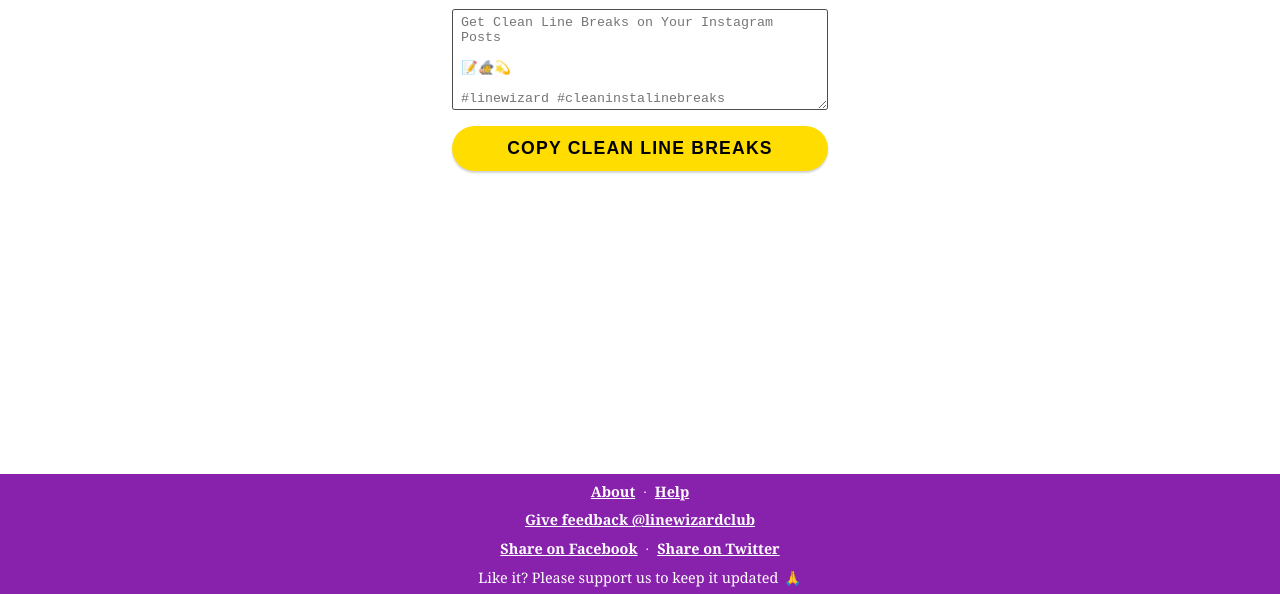
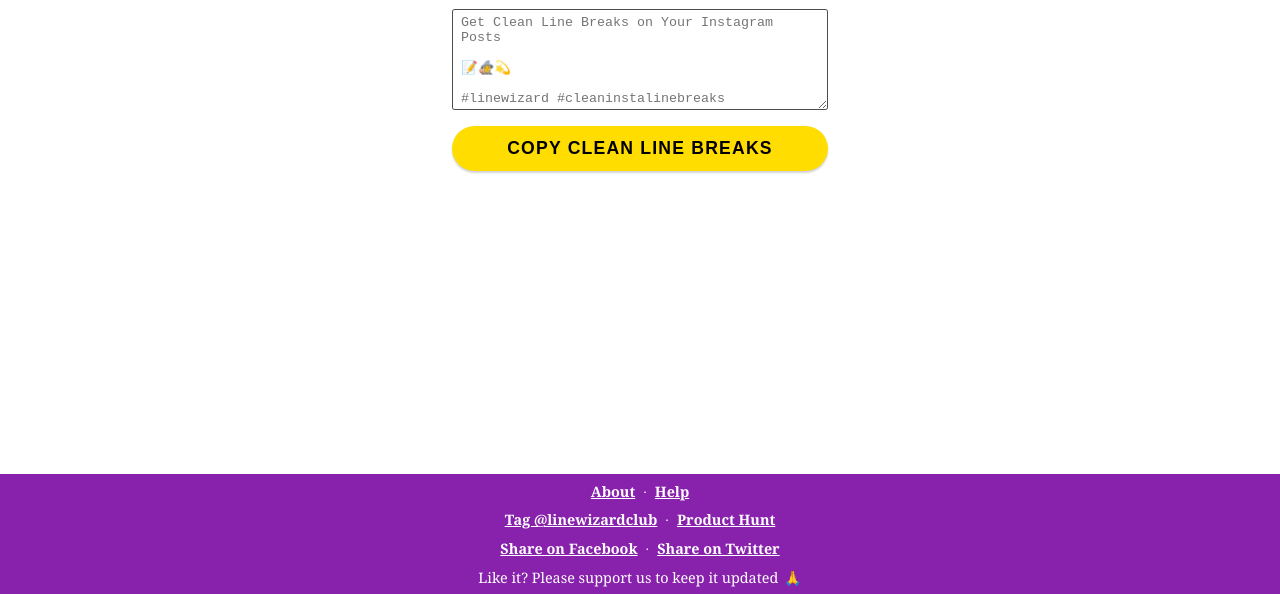
Before and after one commit to niklaslavrell/line-wizard, a Gatsby site: page / in a window 1280 px wide. Shown: the part 150-744 px from the top of the page. Built offline with nearby package versions, Linux system fonts and the light colour scheme; Gatsby itself is replaced by a stand-in of ours.

Commit message:
adding link to product hunt post

```diff
--- a/src/components/footer.js
+++ b/src/components/footer.js
@@ -55,9 +55,23 @@ const Footer = () => (
         rel="noopener noreferrer"
         style={{
           color: 'white',
+          marginRight: '0.5rem',
         }}
       >
-        <strong>Give feedback @linewizardclub</strong>
+        <strong>Tag @linewizardclub</strong>
+      </OutboundLink>
+      {'∙'}
+      <OutboundLink
+        href="https://www.producthunt.com/posts/line-wizard"
+        title="Line Wizard on Product Hunt"
+        target="_blank"
+        rel="noopener noreferrer"
+        style={{
+          color: 'white',
+          marginLeft: '0.5rem',
+        }}
+      >
+        <strong>Product Hunt</strong>
       </OutboundLink>
     </div>
     <div
```
